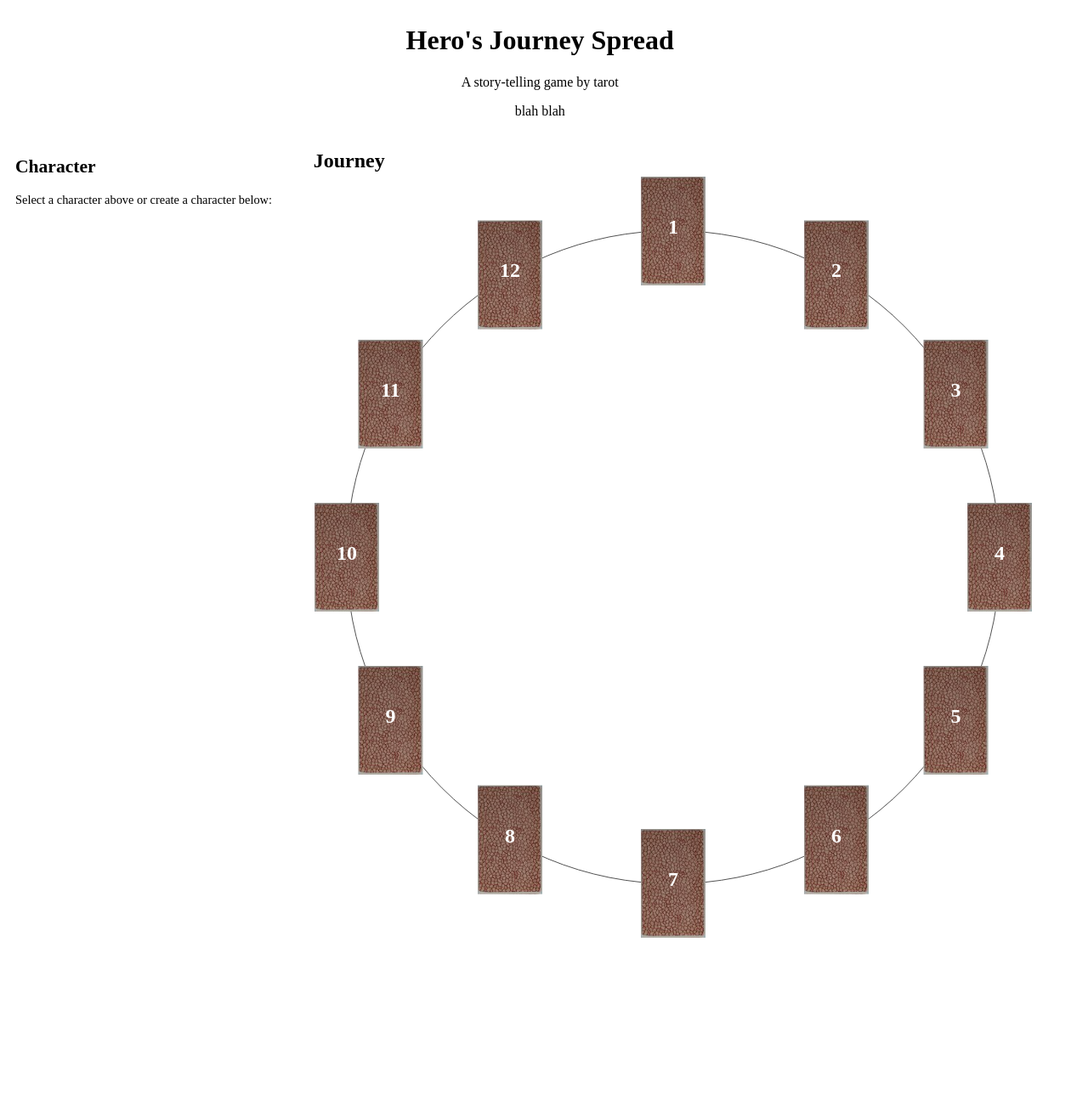
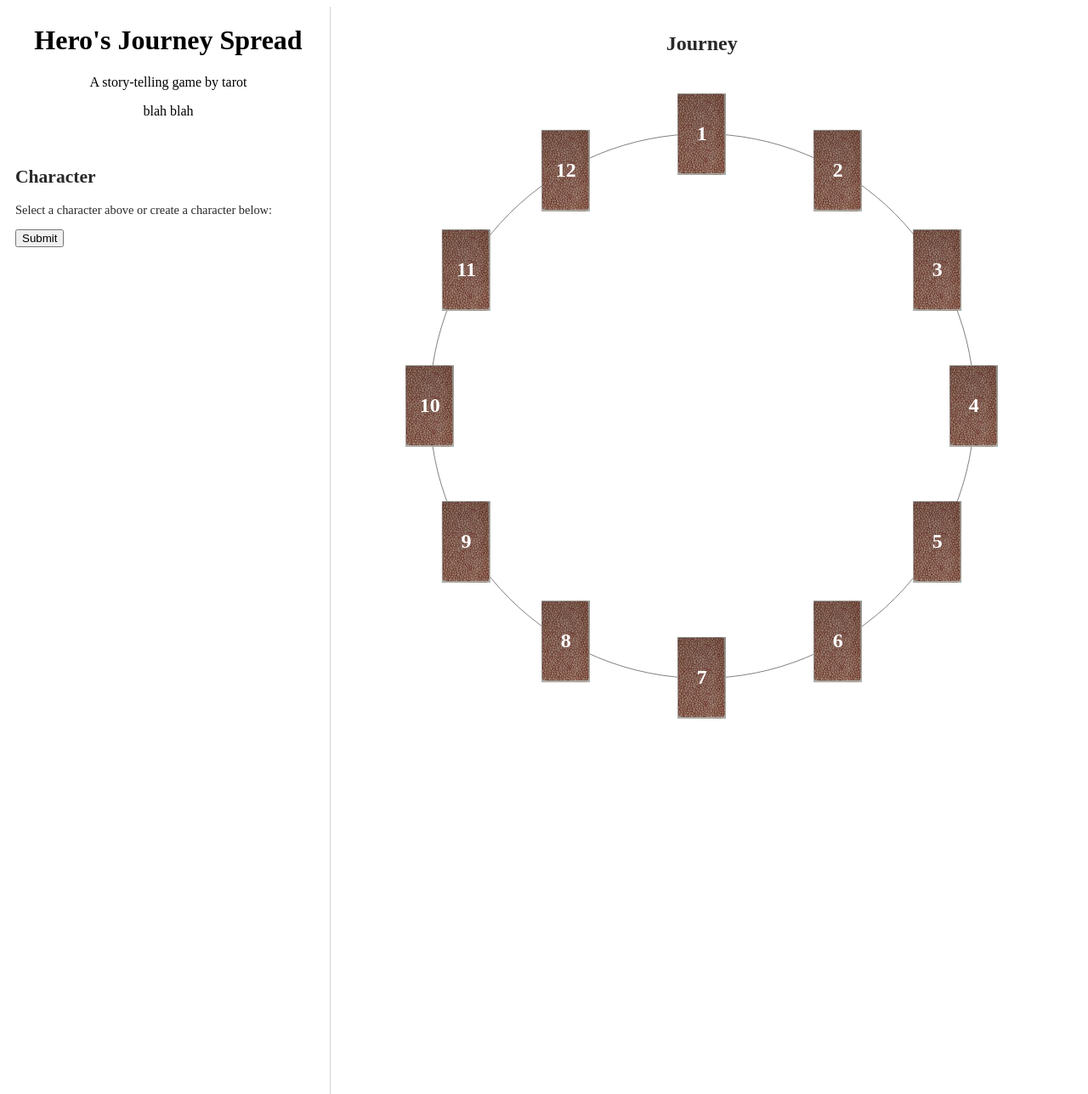
Before and after one commit to khongcodes/Hero-s-Journey-Spread-Client, a PHP site: page / in a window 1280 px wide. Shown: the whole page at 85% size. Run offline with PHP 8.4, Linux system fonts and the light colour scheme.

Commit message:
modify layout

```diff
--- a/css/content.css
+++ b/css/content.css
@@ -1,19 +1,29 @@
+div#journey-title {
+  margin-bottom: 5%;
+}
+
+div#journey-circle-container {
+  /* background:rgba(0, 0, 255, 0.315); */
+  margin: 0 auto;
+  padding:40px;
+}
+
 div#journey-circle {
-  border: 1px solid rgb(82, 82, 82);
-  width: 48em;
-  height: 48em;
+  border: 0.5px solid rgb(129, 129, 129);
+  width: 40em;
+  height: 40em;
   border-radius: 50%;
   position: relative;
-  margin: 8% auto;
+  margin: 10px auto;
 }
 
 div.point-container {
-  width: 4.8em;
-  height: 8em;
+  width: 3.6em;
+  height: 6em;
   position: absolute;
   top: 50%;
   left: 50%;
-  margin: -4em -2.4em;
+  margin: -3em -1.8em;
 
   background-image:
   linear-gradient(
@@ -24,7 +34,7 @@ div.point-container {
   background-size: contain;
 
   text-align: center;
-  line-height: 5em;
+  line-height: 3.6em;
   color:white;
 }
 
@@ -34,49 +44,49 @@ div.point-container:hover {
 }
 
 div.point-container.point1 {
-  transform: rotate(-90deg) translate(24em) rotate(90deg);
+  transform: rotate(-90deg) translate(20em) rotate(90deg);
 }
 
 div.point-container.point2 {
-  transform: rotate(-60deg) translate(24em) rotate(60deg);
+  transform: rotate(-60deg) translate(20em) rotate(60deg);
 }
 
 div.point-container.point3 {
-  transform: rotate(-30deg) translate(24em) rotate(30deg);
+  transform: rotate(-30deg) translate(20em) rotate(30deg);
 }
 
 div.point-container.point4 {
-  transform: rotate(0deg) translate(24em) rotate(0deg);
+  transform: rotate(0deg) translate(20em) rotate(0deg);
 }
 
 div.point-container.point5 {
-  transform: rotate(30deg) translate(24em) rotate(-30deg);
+  transform: rotate(30deg) translate(20em) rotate(-30deg);
 }
 
 div.point-container.point6 {
-  transform: rotate(60deg) translate(24em) rotate(-60deg);
+  transform: rotate(60deg) translate(20em) rotate(-60deg);
 }
 
 div.point-container.point7 {
-  transform: rotate(90deg) translate(24em) rotate(-90deg);
+  transform: rotate(90deg) translate(20em) rotate(-90deg);
 }
 
 div.point-container.point8 {
-  transform: rotate(120deg) translate(24em) rotate(-120deg);
+  transform: rotate(120deg) translate(20em) rotate(-120deg);
 }
 
 div.point-container.point9 {
-  transform: rotate(150deg) translate(24em) rotate(-150deg);
+  transform: rotate(150deg) translate(20em) rotate(-150deg);
 }
 
 div.point-container.point10 {
-  transform: rotate(180deg) translate(24em) rotate(-180deg);
+  transform: rotate(180deg) translate(20em) rotate(-180deg);
 }
 
 div.point-container.point11 {
-  transform: rotate(210deg) translate(24em) rotate(-210deg);
+  transform: rotate(210deg) translate(20em) rotate(-210deg);
 }
 
 div.point-container.point12 {
-  transform: rotate(240deg) translate(24em) rotate(-240deg);
+  transform: rotate(240deg) translate(20em) rotate(-240deg);
 }
--- a/css/layout.css
+++ b/css/layout.css
@@ -1,3 +1,7 @@
+body {
+  color:rgb(41, 41, 41);
+}
+
 div#view-wrapper {
   /* background-color: aqua; */
   position:absolute;
@@ -7,13 +11,13 @@ div#view-wrapper {
   display: grid;
   grid-template:
     [top-end]
-    1.2fr [title-end]
+    160px [title-end]
     10fr [main-end]
     1fr [bottom-end] /
     [left-end]
-    2fr [sidebar-end]
-    3fr [col-1-end]
-    3fr [right-end];
+    380px [sidebar-end]
+    4fr [col-1-end]
+    4fr [right-end];
 }
 
 div#menu {
@@ -27,8 +31,9 @@ div#menu {
 }
 
 div#title-area {
-  grid-area: top-end/left-end/title-end/right-end;
+  grid-area: top-end/left-end/title-end/sidebar-end;
   text-align:center;
+  color:black;
   /* background-color:rgb(255, 225, 230); */
 }
 
@@ -37,15 +42,18 @@ div#sidebar {
   /* background-color: rgb(252, 252, 212); */
   padding: 10px 0 10px 10px;
   font-size:90%;
-
 }
 
 div#main {
-  grid-area: title-end/sidebar-end/bottom-end/right-end;
+  grid-area: top-end/sidebar-end/bottom-end/right-end;
   /* background-color: rgb(205, 239, 255); */
-  padding: 0 5%;
-  /* text-align: center; */
+  padding: 10px 20px;
+  text-align: center;
+  border-left: 0.5px solid rgb(212, 212, 212);
 }
+
+
+
 
 @media only screen and (max-width:665px) {
   div#view-wrapper {
--- a/index.html
+++ b/index.html
@@ -25,6 +25,9 @@
     <div id='sidebar'>
       <h2>Character</h2>
       <p>Select a character above or create a character below:</p>
+      <form>
+        <input type='submit'>
+      </form>
     </div>
 
     <div id='main'>
```
